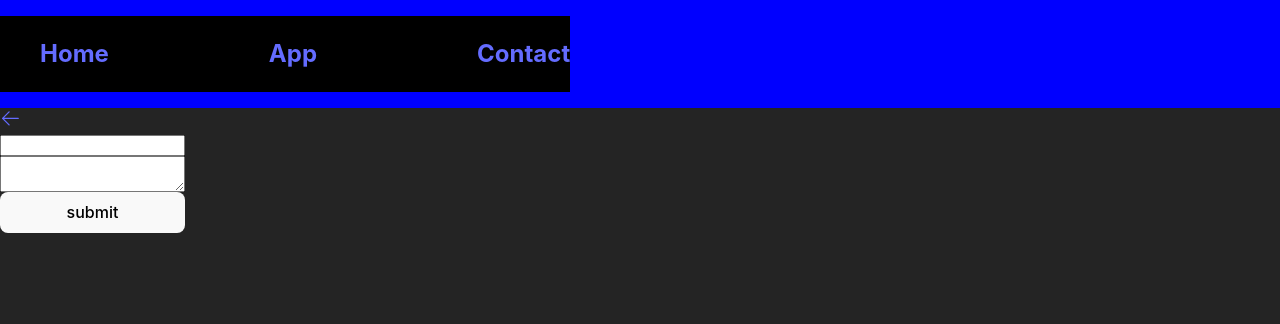
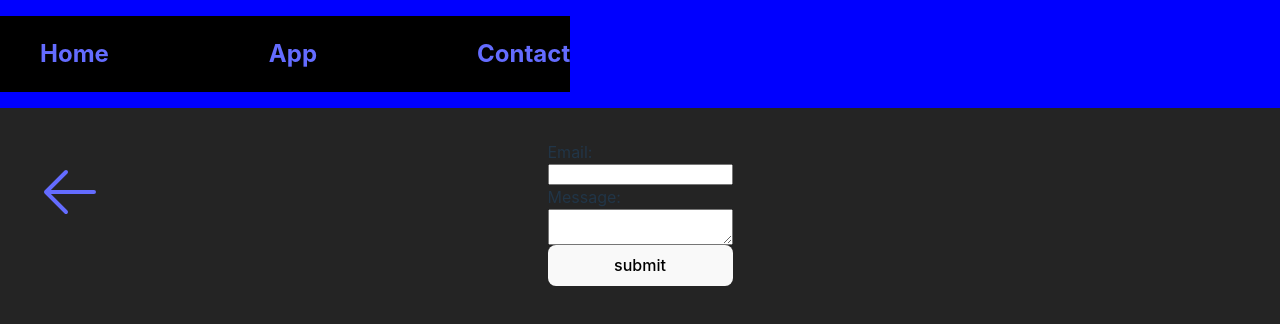
Before and after one commit to not-a-bumblebee/certification-project4, a React (Vite) app: page /contact in a window 1280 px wide. Shown: the top 324 px of the page. Built offline with nearby package versions, Linux system fonts and the light colour scheme.

Commit message:
contact page css

```diff
--- a/src/App.jsx
+++ b/src/App.jsx
@@ -6,6 +6,7 @@ import { useDispatch, useSelector } from 'react-redux'
 import { addList, deleteList, loadMasterList, updateList } from './components/part3Slice'
 import { useNavigate } from 'react-router-dom'
 import axios from 'axios'
+import Back from './components/Back'
 
 function App() {
   let navigate = useNavigate();
@@ -175,6 +176,7 @@ function App() {
   return (
     <>
       <Banner />
+      <Back destination={"/"} />
       {/* Modal: Create/Edit*/}
       {modal && (
         <div className="modal-bg">
--- a/src/components/Back.jsx
+++ b/src/components/Back.jsx
@@ -4,7 +4,7 @@ export default function Back({ destination }) {
 
     return (
         <>
-        <Link to={"/"}>
+        <Link to={destination} className="back">
             <svg xmlns="http://www.w3.org/2000/svg" fill="none" viewBox="0 0 24 24" strokeWidth={1.5} stroke="currentColor" className="w-6 h-6">
                 <path strokeLinecap="round" strokeLinejoin="round" d="M10.5 19.5 3 12m0 0 7.5-7.5M3 12h18" />
             </svg>
--- a/src/components/Contact.jsx
+++ b/src/components/Contact.jsx
@@ -5,13 +5,18 @@ export default function Contact() {
 
     return (
         <div>
-            <Banner/>
-            <Back />
-            <form className="flex">
-                <input type="email" />
-                <textarea/>
-                <button>submit</button>
-            </form>
+            <Banner />
+            <Back destination={"/"} />
+            <div className="contact-container">
+
+                <form className="flex">
+                    <label htmlFor="">Email:</label>
+                    <input type="email" required />
+                    <label htmlFor="">Message:</label>
+                    <textarea required />
+                    <button>submit</button>
+                </form>
+            </div>
         </div>
     )
 }
--- a/src/components/QuoteList.jsx
+++ b/src/components/QuoteList.jsx
@@ -5,6 +5,7 @@ import Banner from "./Banner"
 import AddQuote from './AddQuote'
 import { addItem, deleteItem, updateItem } from "./part3Slice"
 import axios from "axios"
+import Back from "./Back"
 
 export default function QuoteList() {
     let { listId } = useParams()
@@ -145,6 +146,7 @@ export default function QuoteList() {
     return (
         <>
             <Banner />
+            <Back destination={"/app"} />
             <div className="random-container">
                 {random && (
                     <>
--- a/src/index.css
+++ b/src/index.css
@@ -243,3 +243,19 @@ svg {
 .title{
   text-align: center;
 }
+
+.contact-container{
+  display: flex;
+  justify-content: center;
+  align-items: center;
+  margin-top: 2rem;
+}
+
+.back{
+  position: absolute;
+  top: 20%;
+  left: 3%;
+}
+.back svg{
+  width: 4rem;
+}
```
